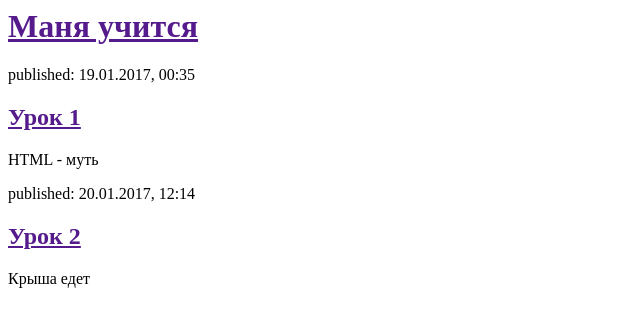
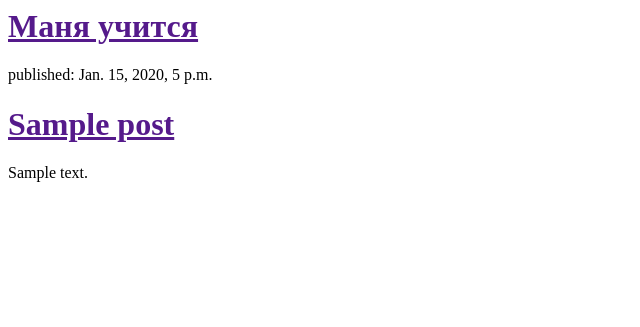
Before and after one commit to masukk/my-first-blog, a Django app: template blog/templates/blog/post_list.html in a window 1280 px wide. Shown: the top 327 px of the page, without its empty margins (0-640 px from the left). Run offline with Django 3.2, Linux system fonts and the light colour scheme; the template is opened without the code that fills it: values that come from a table or form of the project are taken from there, others are empty; tables that the repository leaves empty hold one stand-in row (values such as "Sample post").

Commit message:
Modified templates to displai posts from database.

```diff
--- a/blog/templates/blog/post_list.html
+++ b/blog/templates/blog/post_list.html
@@ -6,17 +6,12 @@
             <div>
                 <h1><a href="">Маня учится</a></h1>
             </div>
-
-            <div>
-                <p>published: 19.01.2017, 00:35</p>
-                <h2><a href="">Урок 1</a></h2>
-                <p>HTML - муть</p>
-            </div>
-
-            <div>
-                <p>published: 20.01.2017, 12:14</p>
-                <h2><a href="">Урок 2</a></h2>
-                <p>Крыша едет</p>
-            </div>
+        {% for post in posts %}
+        <div>
+            <p>published: {{ post.published_date }}</p>
+            <h1><a href="">{{ post.title }}</a></h1>
+            <p>{{ post.text|linebreaksbr }}</p>
+        </div>
+        {% endfor %}
         </body>
     </html>
--- a/blog/views.py
+++ b/blog/views.py
@@ -1,4 +1,7 @@
 from django.shortcuts import render
+from django.utils import timezone
+from .models import Post
 
 def post_list(request):
-    return render(request, 'blog/post_list.html', {})
+    posts = Post.objects.filter(published_date__lte=timezone.now()).order_by('published_date')
+    return render(request, 'blog/post_list.html', {'posts': posts})
```
